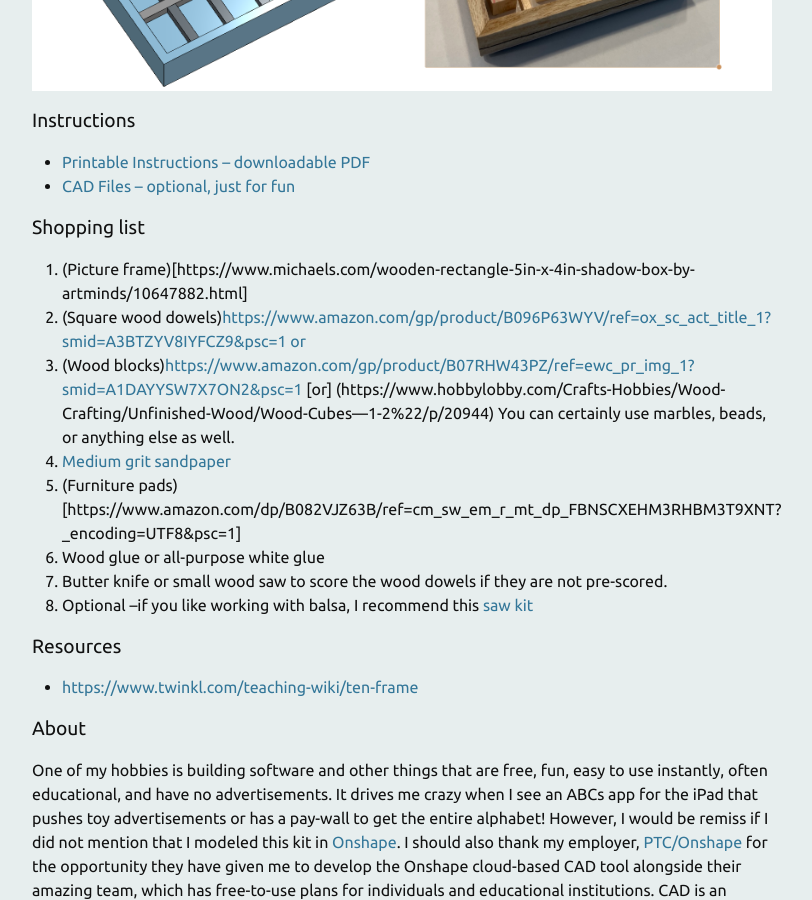
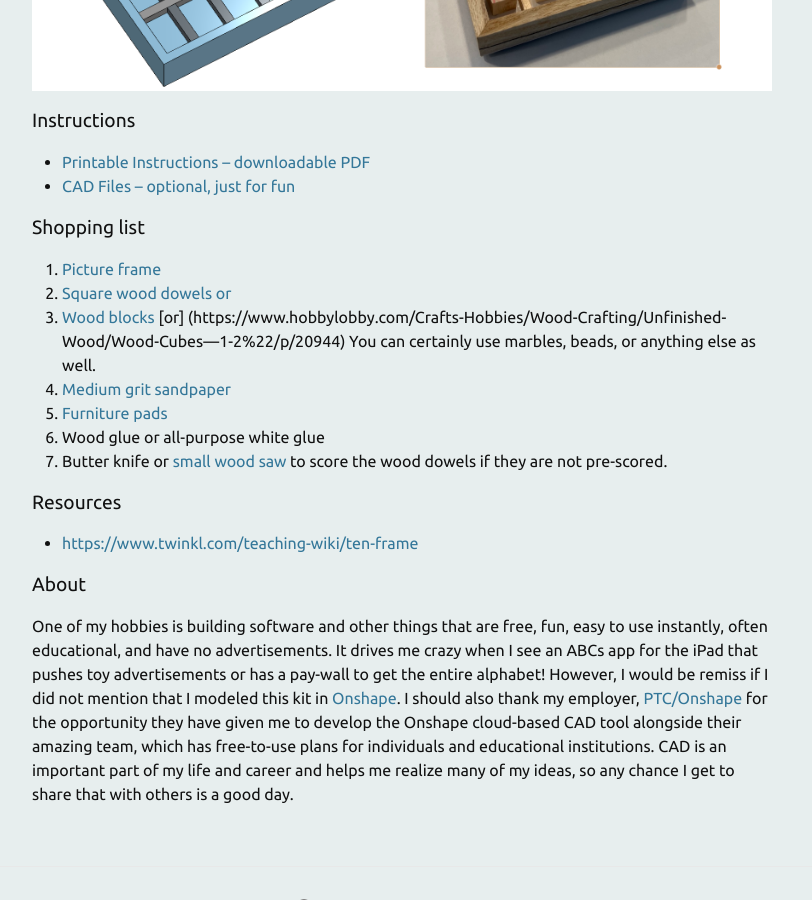
Before and after one commit to smycynek/smycynek.github.io, a Jekyll site: the page built from _posts/2021-11-15-tenframe_2.markdown, in a window 1280 px wide and 900 px high, scrolled down 1199 px. Shown: the whole window, without its empty margins (238-1050 px from the left). Built offline with Jekyll 4.4.1, drawn with Linux system fonts in a browser that asks for light colours.

Commit message:
instructions

```diff
--- a/_posts/2021-11-15-tenframe_2.markdown
+++ b/_posts/2021-11-15-tenframe_2.markdown
@@ -22,17 +22,17 @@ an experienced woodworker might not find the project terribly interesting, but t
 * [CAD Files -- optional, just for fun](https://cad.onshape.com/documents/033ab6e463a810fad8bfef37/w/a2aa6eac0668a06b18d959c6/e/ce30e75c3017520dc9c206f1)
 
 ### Shopping list
-1.  (Picture frame)[https://www.michaels.com/wooden-rectangle-5in-x-4in-shadow-box-by-artminds/10647882.html]
-2.  (Square wood dowels)[https://www.amazon.com/gp/product/B096P63WYV/ref=ox_sc_act_title_1?smid=A3BTZYV8IYFCZ9&psc=1](https://www.amazon.com/gp/product/B096P63WYV/ref=ox_sc_act_title_1?smid=A3BTZYV8IYFCZ9&psc=1)
+1.  [Picture frame](https://www.michaels.com/wooden-rectangle-5in-x-4in-shadow-box-by-artminds/10647882.html)
+2.  [Square wood dowels](https://www.amazon.com/gp/product/B096P63WYV/ref=ox_sc_act_title_1?smid=A3BTZYV8IYFCZ9&psc=1)
 [or](https://www.michaels.com/12in-wooden-square-dowels-by-creatology/10422270.html)
-3.  (Wood blocks)[https://www.amazon.com/gp/product/B07RHW43PZ/ref=ewc_pr_img_1?smid=A1DAYYSW7X7ON2&psc=1](https://www.amazon.com/gp/product/B07RHW43PZ/ref=ewc_pr_img_1?smid=A1DAYYSW7X7ON2&psc=1) [or]
+3.  [Wood blocks](https://www.amazon.com/gp/product/B07RHW43PZ/ref=ewc_pr_img_1?smid=A1DAYYSW7X7ON2&psc=1) [or]
 (https://www.hobbylobby.com/Crafts-Hobbies/Wood-Crafting/Unfinished-Wood/Wood-Cubes---1-2%22/p/20944)
 You can certainly use marbles, beads, or anything else as well.
 4.  [Medium grit sandpaper](https://www.amazon.com/dp/B08D3CBY1V/ref=cm_sw_em_r_mt_dp_TTFDTC8EBJFHXN1F8NKF?_encoding=UTF8&psc=1)
-5.  (Furniture pads)[https://www.amazon.com/dp/B082VJZ63B/ref=cm_sw_em_r_mt_dp_FBNSCXEHM3RHBM3T9XNT?_encoding=UTF8&psc=1]
+5.  [Furniture pads](https://www.amazon.com/dp/B082VJZ63B/ref=cm_sw_em_r_mt_dp_FBNSCXEHM3RHBM3T9XNT?_encoding=UTF8&psc=1)
 6.  Wood glue or all-purpose white glue
-7.  Butter knife or small wood saw to score the wood dowels if they are not pre-scored.
-8.  Optional --if you like working with balsa, I recommend this [saw kit](https://www.amazon.com/dp/B000BRBZYC/ref=cm_sw_em_r_mt_dp_KX84M5283GT5BBT9V497?_encoding=UTF8&psc=1)
+7.  Butter knife or [small wood saw](https://www.amazon.com/dp/B000BRBZYC/ref=cm_sw_em_r_mt_dp_KX84M5283GT5BBT9V497?_encoding=UTF8&psc=1) to score the wood dowels if they are not pre-scored.
+
 
 ### Resources
 * [https://www.twinkl.com/teaching-wiki/ten-frame](https://www.twinkl.com/teaching-wiki/ten-frame)
```
